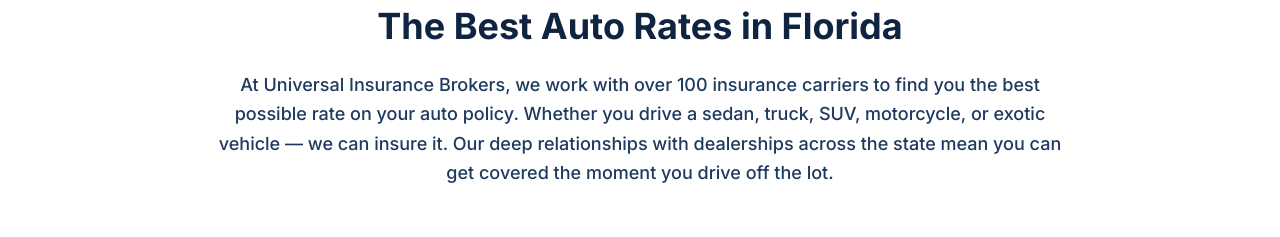
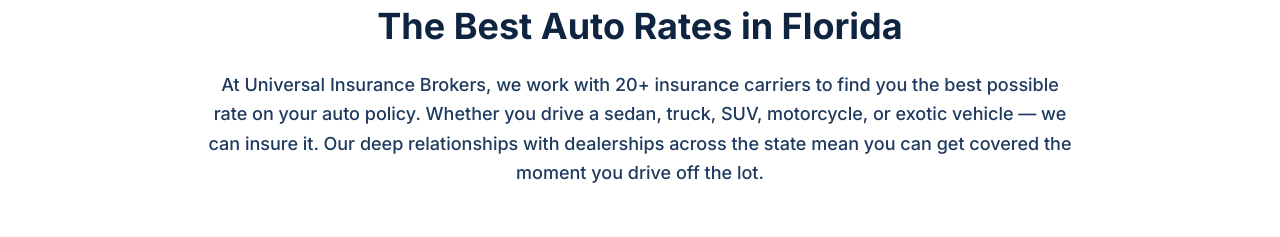
Before and after one commit to amanzor/universalinsurancebroker.com, a Next.js app: page /auto-insurance in a window 1280 px wide. Shown: the part 462-699 px from the top of the page. Built offline with nearby package versions, Linux system fonts and the light colour scheme.

Commit message:
Update auto insurance page: 100+ → 20+ carriers
Changed 'over 100 insurance carriers' to '20+ insurance carriers'
in the main description section of the auto insurance page.

Co-Authored-By: Claude Opus 4.8 <noreply@anthropic.com>

```diff
--- a/src/app/auto-insurance/page.tsx
+++ b/src/app/auto-insurance/page.tsx
@@ -77,7 +77,7 @@ export default function AutoInsurancePage() {
               The Best Auto Rates in Florida
             </h2>
             <p className="text-lg text-primary-800 font-medium leading-relaxed">
-              At {COMPANY.name}, we work with over 100 insurance carriers to find
+              At {COMPANY.name}, we work with 20+ insurance carriers to find
               you the best possible rate on your auto policy. Whether you drive a
               sedan, truck, SUV, motorcycle, or exotic vehicle — we can insure
               it. Our deep relationships with dealerships across the state mean
```
